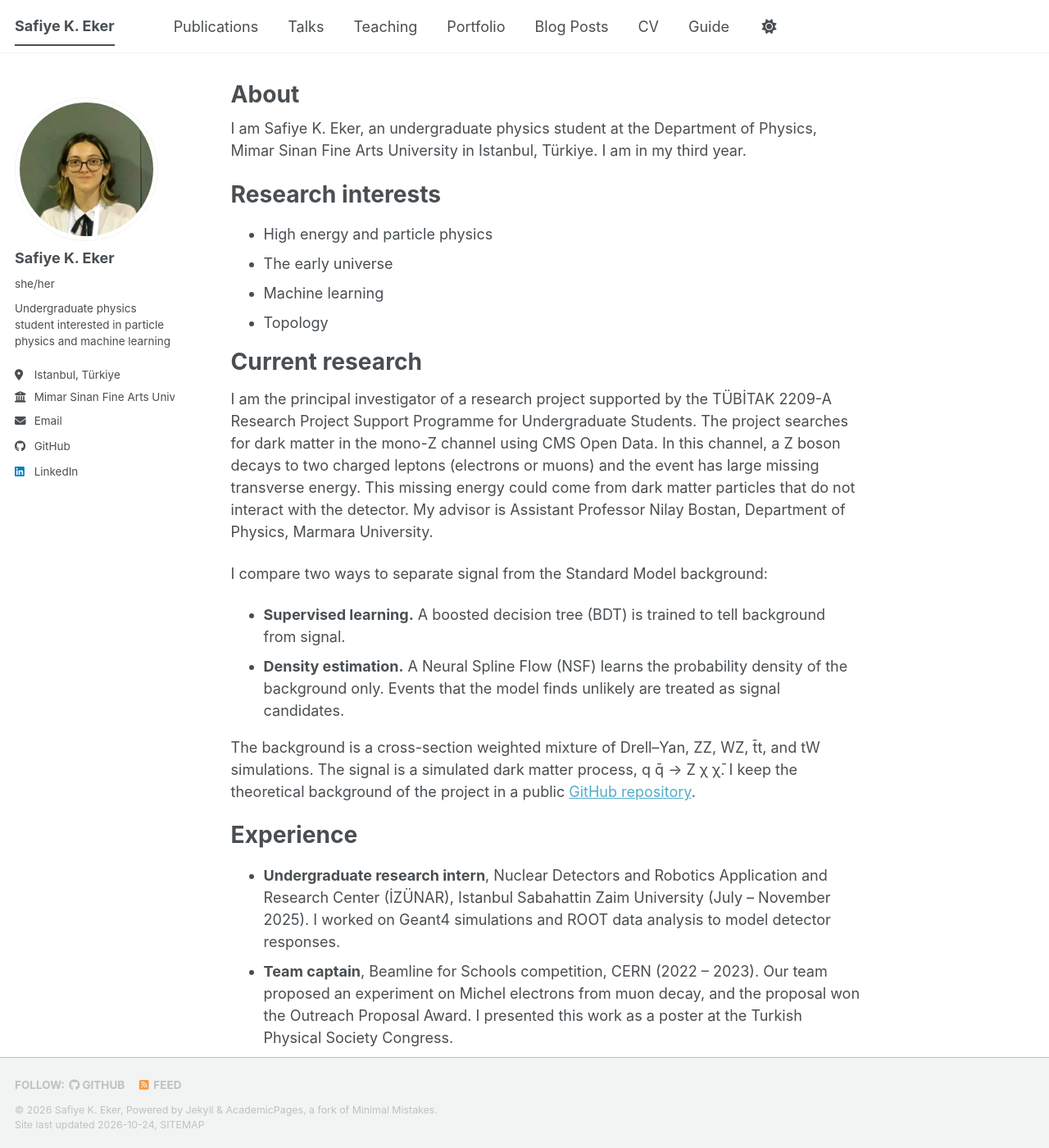
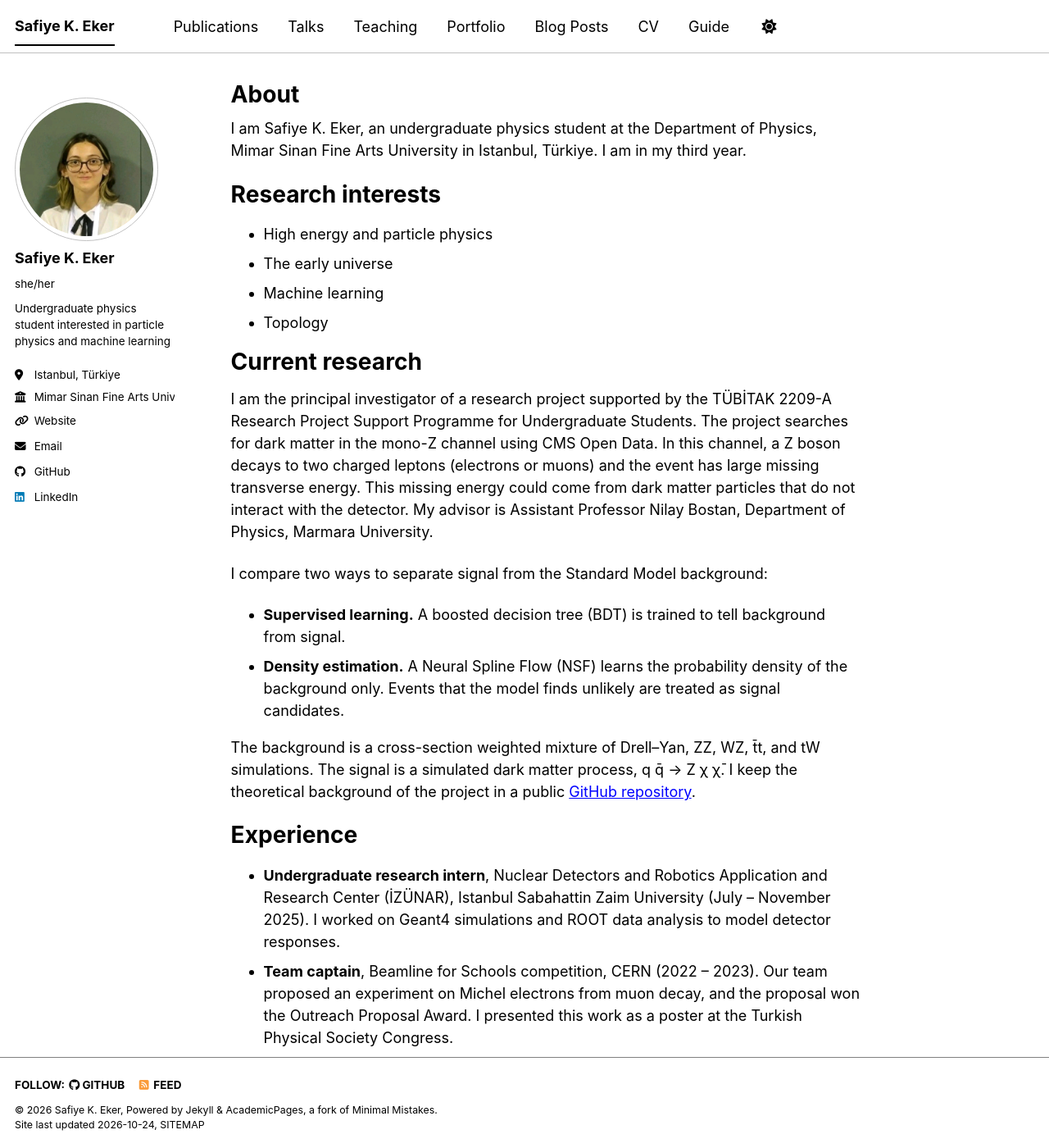
Before and after one commit to Trace-Zero/trace-zero.github.io, a Jekyll site: the page built from _pages/about.md, in a window 1280 px wide and 1400 px high. Shown: the whole window at 82% size. Built offline with Jekyll 4.4.1, drawn with Linux system fonts in a browser that asks for light colours; a style sheet for code colours, icons or effects is not loaded.

Commit message:
Change site theme to 'contrast' and update URI

```diff
--- a/_config.yml
+++ b/_config.yml
@@ -8,7 +8,7 @@
 
 # Basic Site Settings
 locale                   : "en-US"
-site_theme               : "default" # The available themes options are "default", "air", "sunrise", "mint", "dirt" and "contrast"
+site_theme               : "contrast" # The available themes options are "default", "air", "sunrise", "mint", "dirt" and "contrast"
 title                    : "Safiye K. Eker"
 title_separator          : "-"
 name                     : &name "Safiye K. Eker"
@@ -29,7 +29,7 @@ author:
   bio              : "Undergraduate physics student interested in particle physics and machine learning"
   location         : "Istanbul, Türkiye"
   employer         : "Mimar Sinan Fine Arts University"
-  uri              : # URL
+  uri              : "https://msgsu.edu.tr/"# URL
   email            : "20241109001@ogr.msgsu.edu.tr"
 
   # Academic websites
```
